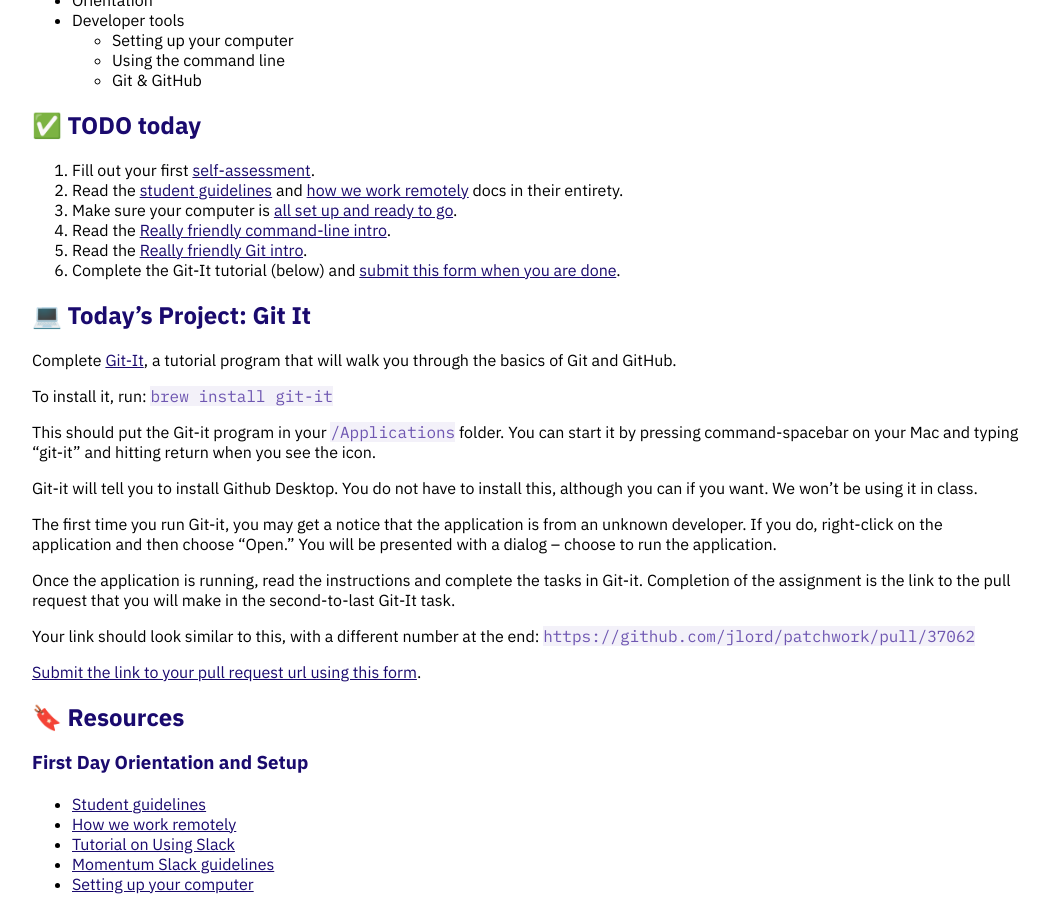
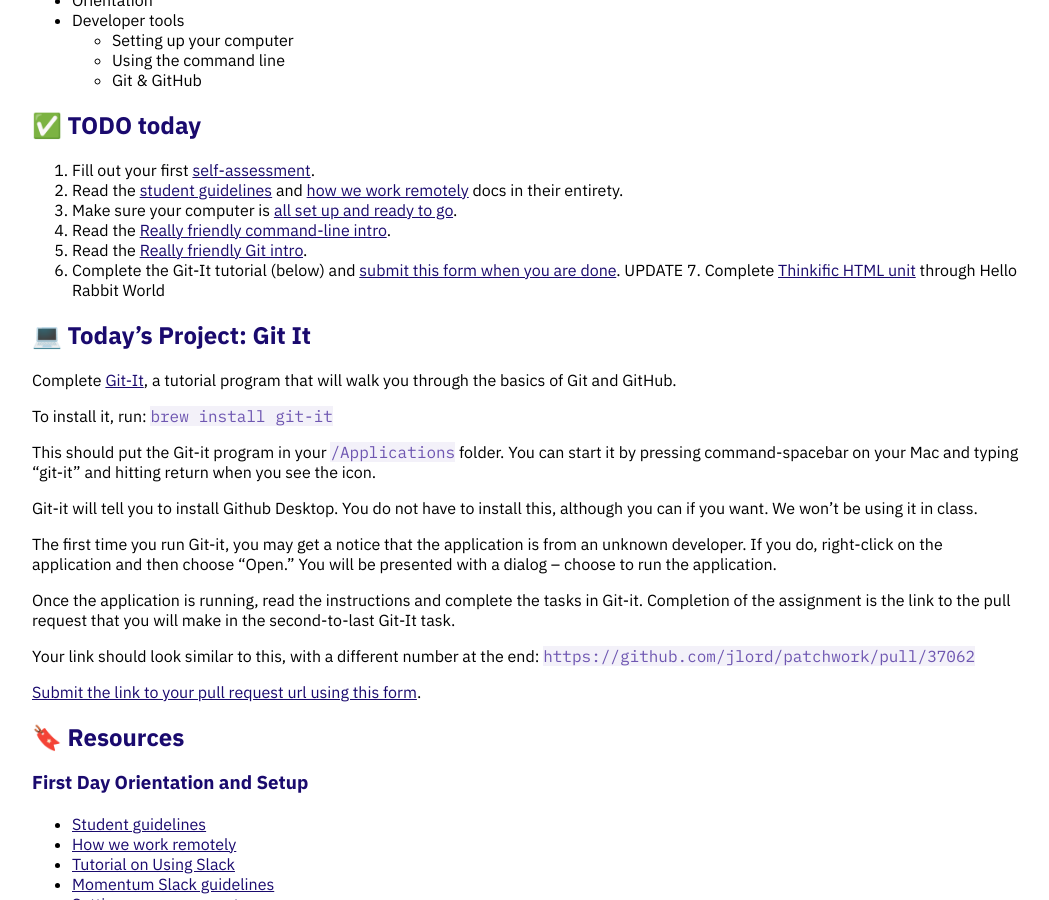
Before and after one commit to Momentum-Team-14/momentum-team-14.github.io, a Jekyll site: the page built from _posts/2022-07-11-welcome-phase-1.md, in a window 1280 px wide and 900 px high, scrolled down 329 px. Shown: the whole window, without its empty margins (112-1161 px from the left). Built offline with Jekyll 4.4.1, drawn with Linux system fonts in a browser that asks for light colours; nearby versions of some CDN libraries.

Commit message:
add thinkific link

```diff
--- a/_posts/2022-07-11-welcome-phase-1.md
+++ b/_posts/2022-07-11-welcome-phase-1.md
@@ -20,6 +20,7 @@ tags: phase-1 orientation command-line git github
 4. Read the [Really friendly command-line intro](https://drive.google.com/open?id=1E4ALJrjclTYE4C6lwIV517-SOXiZ-Dqb).
 5. Read the [Really friendly Git intro](https://drive.google.com/open?id=125rubyTQpBwmpi6I_UzUWfT1aXeHmy5n).
 6. Complete the Git-It tutorial (below) and [submit this form when you are done](https://forms.gle/jvQjs85BJ19JS1cWA).
+UPDATE 7. Complete [Thinkific HTML unit](https://momentumlearn.thinkific.com/courses/take/phase-one/texts/30747777-learning-objectives) through Hello Rabbit World
 
 ## 💻 Today's Project: Git It
 
```
